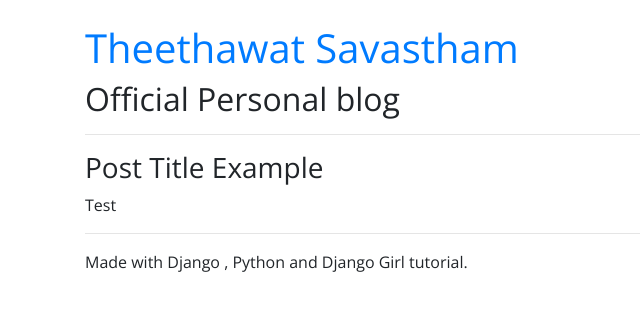
After one commit to theethawat/djangoblog2, a Django app: page /post/1/ in a window 1280 px wide. The commit adds this page. Shown: the top 311 px of the page, without its empty margins (0-640 px from the left). Run offline with Django 3.2, Linux system fonts and the light colour scheme; data comes from the database, SQL or seed files in the repository; some libraries are stand-ins or nearby versions.

Commit message:
handle Success

```diff
--- a/blog/templates/blog/base.html
+++ b/blog/templates/blog/base.html
@@ -1,30 +1,35 @@
 <!DOCTYPE html>
 <html lang="en">
+
 <head>
     <meta charset="UTF-8">
     <meta name="viewport" content="width=device-width, initial-scale=1.0">
     <meta http-equiv="X-UA-Compatible" content="ie=edge">
-    <link rel="stylesheet" href="https://stackpath.bootstrapcdn.com/bootstrap/4.3.1/css/bootstrap.min.css" integrity="sha384-ggOyR0iXCbMQv3Xipma34MD+dH/1fQ784/j6cY/iJTQUOhcWr7x9JvoRxT2MZw1T" crossorigin="anonymous">
+    <link rel="stylesheet" href="https://stackpath.bootstrapcdn.com/bootstrap/4.3.1/css/bootstrap.min.css"
+        integrity="sha384-ggOyR0iXCbMQv3Xipma34MD+dH/1fQ784/j6cY/iJTQUOhcWr7x9JvoRxT2MZw1T" crossorigin="anonymous">
     <link href="https://fonts.googleapis.com/css?family=Open+Sans" rel="stylesheet">
-    <title>Theethawat Savastham Blog</title>
-   <style>
-       body{
-        font-family: 'Open Sans', sans-serif;
-       }
-   </style>
+    <title>Theethawat Savastham</title>
+    <style>
+        body {
+            font-family: 'Open Sans', sans-serif;
+        }
+    </style>
 </head>
+
 <body>
     <br>
     <div class="container">
+        <h1><a href="/" style="text-decoration:none;"> Theethawat Savastham </a></h1>
+        <h2>Official Personal blog</h2>
+        <hr>
 
-       <div class="row">
-           <div class="col-md-8">
-               {% block content %}
-               {% endblock %}
-           </div>
-       </div>
+        {% block content %}
 
+        {% endblock %}
+        <hr>
+        <p>Made with Django , Python and Django Girl tutorial.</p>
     </div>
 
 </body>
+
 </html>
--- /dev/null
+++ b/blog/templates/blog/post_detail.html
@@ -0,0 +1,9 @@
+{% extends 'blog/base.html'%}
+
+{% block content %}
+    {% if post.published_date %}
+    <p class="text-secondary"> {{ post.published_date}} </p>
+    {% endif %}
+    <h3> {{ post.title}} </h3>
+    <p> {{ post.text|linebreaksbr }} </p>
+{% endblock%}
```
Also changed, not shown: blog/templates/blog/post_list.html (+4 -8 lines).
